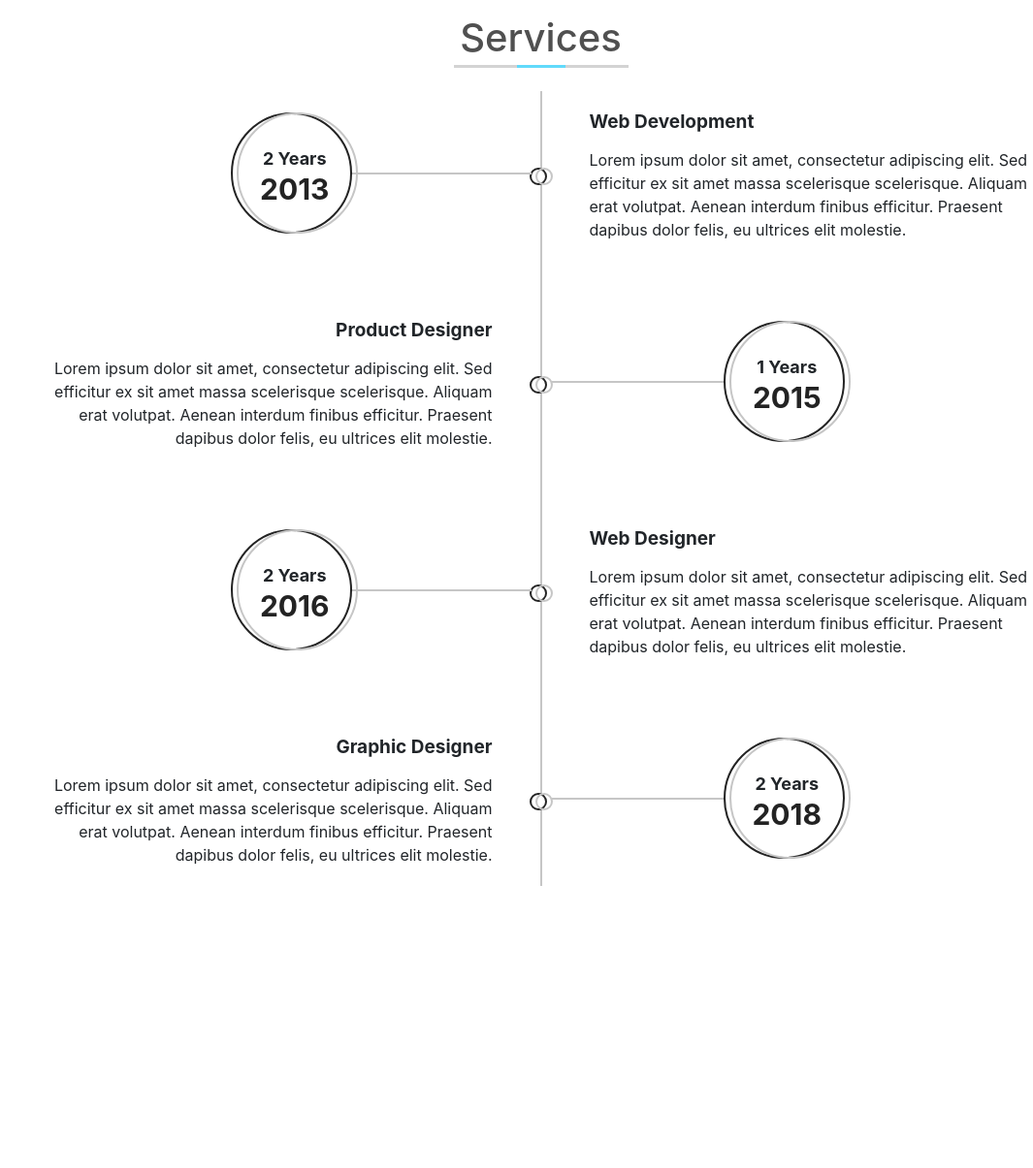
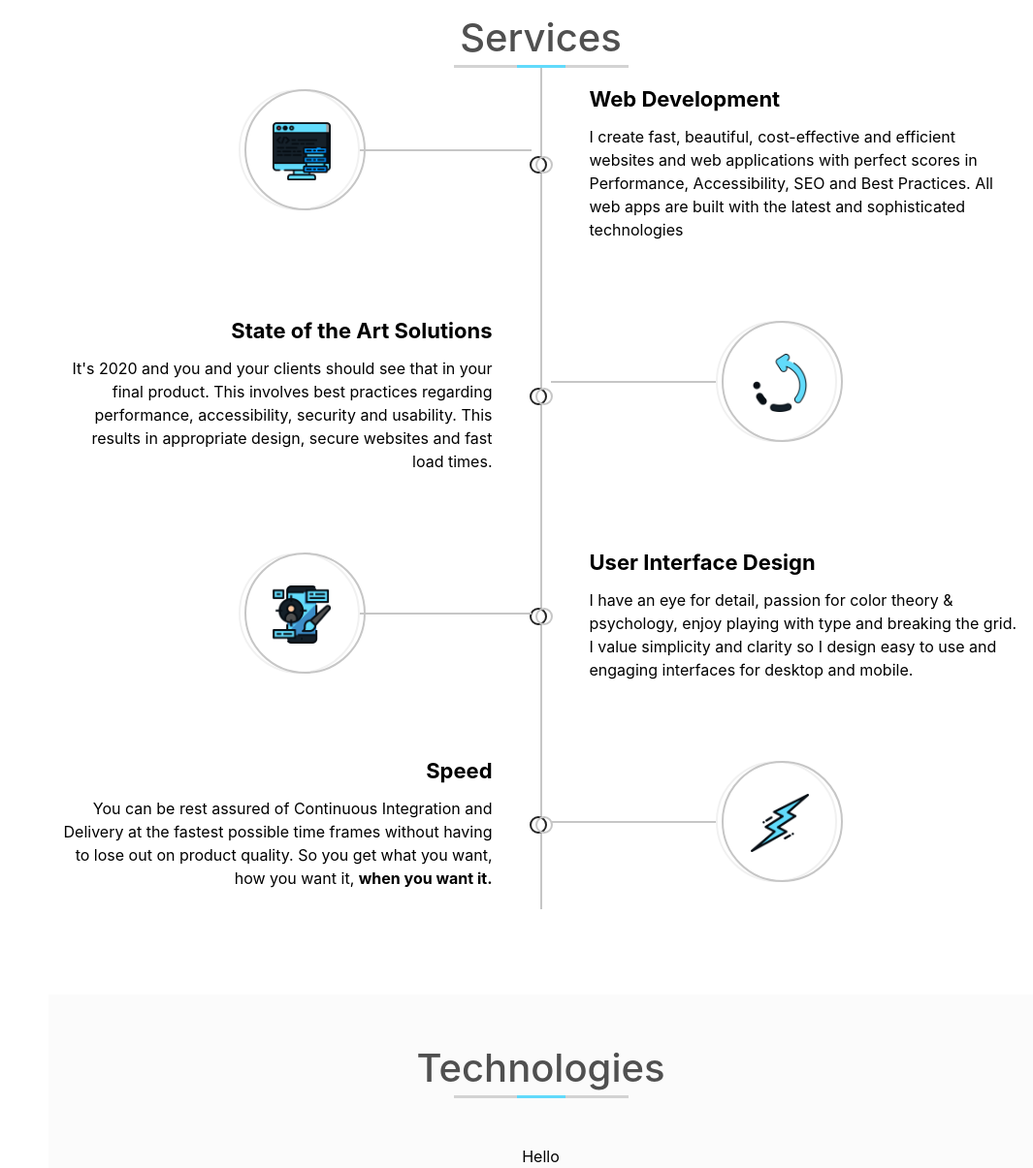
Before and after one commit to adedaniel/My-Website, a Gatsby site: page / in a window 1280 px wide. Shown: the part 1580-2785 px from the top of the page at 97% size, without its empty margins (215-1280 px from the left). Before the commit the page ends 2534 px from the top, so only its background shows below. Built offline with nearby package versions, Linux system fonts and the light colour scheme; Gatsby itself is replaced by a stand-in of ours.

Commit message:
Design Services Screen

```diff
--- a/src/components/HomePages/About.jsx
+++ b/src/components/HomePages/About.jsx
@@ -27,10 +27,10 @@ export default function About() {
 
                   <p className="pFont text-justify invNeutral">
                     <br />
-                    Hi, My name is Adetola Daniel. <br />
+                    Hi, my name is Adetola Daniel. <br />
                     <br />
                     I'm basically a really creative, fun and talented guy. I'm
-                    also an expert front-end web developer whose really good in
+                    also an expert front-end web developer who's really good in
                     React, Next, Gatsby and Vanilla JS as well. I've been coding
                     for about 4 years or so now.
                     <br />
@@ -90,7 +90,6 @@ export default function About() {
         }
         .pFont{
           font-size: 18px;
-          padding-right: 20px
 
         }
         @media(max-width: 767px){
--- a/src/components/HomePages/Services.jsx
+++ b/src/components/HomePages/Services.jsx
@@ -1,34 +1,38 @@
 import React from "react"
+import DevelopmentImage from "../ImageExports/DevelopmentImage"
+import UpdateImage from "../ImageExports/UpdateImage"
+import UIImage from "../ImageExports/UIImage"
+import FastImage from "../ImageExports/FastImage"
 
 export default function Services() {
   return (
-    <div>
-      <div className=" w-100 bgColor pt-5">
+    <div className="bgColor">
+      <div className=" w-100 container  py-5">
         <div className="text-center" id="abilities">
           <h1 className="mb-1 bgGrey">Services</h1>
           <div className="lineWrapper">
             <div className="innerLine"></div>
           </div>
-          <br />
 
-          <div className="main-timeline">
+          <div className="main-timeline respMargin">
             <div className="timeline">
               <div className="icon"></div>
               <div className="date-content">
                 <div className="date-outer">
                   <span className="date">
-                    <span className="month">2 Years</span>
-                    <span className="year">2013</span>
+                    <div className="iconWrapper">
+                      <DevelopmentImage />
+                    </div>
                   </span>
                 </div>
               </div>
               <div className="timeline-content">
                 <h5 className="title">Web Development</h5>
                 <p className="description">
-                  Lorem ipsum dolor sit amet, consectetur adipiscing elit. Sed
-                  efficitur ex sit amet massa scelerisque scelerisque. Aliquam
-                  erat volutpat. Aenean interdum finibus efficitur. Praesent
-                  dapibus dolor felis, eu ultrices elit molestie.
+                  I create fast, beautiful, cost-effective and efficient
+                  websites and web applications with perfect scores in
+                  Performance, Accessibility, SEO and Best Practices. All web
+                  apps are built with the latest and sophisticated technologies
                 </p>
               </div>
             </div>
@@ -38,18 +42,20 @@ export default function Services() {
               <div className="date-content">
                 <div className="date-outer">
                   <span className="date">
-                    <span className="month">1 Years</span>
-                    <span className="year">2015</span>
+                    <div className="iconWrapper">
+                      <UpdateImage />
+                    </div>
                   </span>
                 </div>
               </div>
               <div className="timeline-content">
-                <h5 className="title">Product Designer</h5>
+                <h5 className="title">State of the Art Solutions</h5>
                 <p className="description">
-                  Lorem ipsum dolor sit amet, consectetur adipiscing elit. Sed
-                  efficitur ex sit amet massa scelerisque scelerisque. Aliquam
-                  erat volutpat. Aenean interdum finibus efficitur. Praesent
-                  dapibus dolor felis, eu ultrices elit molestie.
+                  It's 2020 and you and your clients should see that in your
+                  final product. This involves best practices regarding
+                  performance, accessibility, security and usability. This
+                  results in appropriate design, secure websites and fast load
+                  times.
                 </p>
               </div>
             </div>
@@ -59,18 +65,19 @@ export default function Services() {
               <div className="date-content">
                 <div className="date-outer">
                   <span className="date">
-                    <span className="month">2 Years</span>
-                    <span className="year">2016</span>
+                    <div className="iconWrapper">
+                      <UIImage />
+                    </div>
                   </span>
                 </div>
               </div>
               <div className="timeline-content">
-                <h5 className="title">Web Designer</h5>
+                <h5 className="title">User Interface Design</h5>
                 <p className="description">
-                  Lorem ipsum dolor sit amet, consectetur adipiscing elit. Sed
-                  efficitur ex sit amet massa scelerisque scelerisque. Aliquam
-                  erat volutpat. Aenean interdum finibus efficitur. Praesent
-                  dapibus dolor felis, eu ultrices elit molestie.
+                  I have an eye for detail, passion for color theory &amp;
+                  psychology, enjoy playing with type and breaking the grid. I
+                  value simplicity and clarity so I design easy to use and
+                  engaging interfaces for desktop and mobile.
                 </p>
               </div>
             </div>
@@ -80,18 +87,19 @@ export default function Services() {
               <div className="date-content">
                 <div className="date-outer">
                   <span className="date">
-                    <span className="month">2 Years</span>
-                    <span className="year">2018</span>
+                    <div className="iconWrapper">
+                      <FastImage />
+                    </div>
                   </span>
                 </div>
               </div>
               <div className="timeline-content">
-                <h5 className="title">Graphic Designer</h5>
+                <h5 className="title">Speed</h5>
                 <p className="description">
-                  Lorem ipsum dolor sit amet, consectetur adipiscing elit. Sed
-                  efficitur ex sit amet massa scelerisque scelerisque. Aliquam
-                  erat volutpat. Aenean interdum finibus efficitur. Praesent
-                  dapibus dolor felis, eu ultrices elit molestie.
+                  You can be rest assured of Continuous Integration and Delivery
+                  at the fastest possible time frames without having to lose out
+                  on product quality. So you get what you want, how you want it,{" "}
+                  <strong>when you want it.</strong>
                 </p>
               </div>
             </div>
@@ -100,6 +108,10 @@ export default function Services() {
       </div>
       <style jsx>
         {`
+          .iconWrapper {
+            width: 60px;
+            margin: 0 auto;
+          }
           .bgColor {
             background-color: var(--bg);
           }
@@ -110,6 +122,7 @@ export default function Services() {
           }
           .main-timeline {
             position: relative;
+            color: var(--inverseNeutral);
           }
 
           .main-timeline:before {
@@ -222,8 +235,8 @@ export default function Services() {
           }
 
           .main-timeline .date-outer:before {
-            background: #fff;
-            border: 2px solid #232323;
+            background: var(--bg);
+            border: 2px solid var(--inverseGreyText);
             left: -6px;
           }
 
@@ -268,7 +281,7 @@ export default function Services() {
           }
 
           .main-timeline .title {
-            font-size: 19px;
+            font-size: 22px;
             font-weight: 700;
             line-height: 24px;
             margin: 0 0 15px 0;
@@ -301,15 +314,16 @@ export default function Services() {
             .main-timeline .timeline-content {
               padding: 10px 0 10px 30px;
             }
-            .main-timeline .title {
-              font-size: 17px;
-            }
+
             .main-timeline .timeline:nth-child(2n) .timeline-content {
               padding: 10px 30px 10px 0;
             }
           }
 
           @media only screen and (max-width: 767px) {
+            .respMargin {
+              margin-top: 30px;
+            }
             .main-timeline:before {
               margin: 0;
               left: 7px;
--- /dev/null
+++ b/src/components/HomePages/Technologies.jsx
@@ -0,0 +1,88 @@
+import React from "react"
+import { colors } from "../styles/styles"
+
+export default function Technologies() {
+  return (
+    <>
+      <div className="pt-1 bgPrimaryGrey">
+        <div className="text-center mt-5" id="me">
+          <h1 className="mb-1 bgGrey">Technologies</h1>
+          <div className="lineWrapper">
+            <div className="innerLine"></div>
+          </div>
+
+          <div className="mt-5 invNeutral">Hello</div>
+        </div>
+      </div>
+
+      <style>
+        {`
+        .invNeutral{
+          color: var(--inverseNeutral)
+        }
+          .bgGrey{
+            color: var(--greyText);
+
+          }
+          .hoverEffect {
+            background: linear-gradient(
+              to bottom,
+              ${colors.primary} 0%,
+              ${colors.primary} 100%
+            );
+            background-position: 0 80%;
+            background-repeat: repeat-x;
+            background-size: 10px 12px;
+            color: var(--inverseNeutral);
+            text-decoration: none;
+            transition: all 0.5s;
+          }
+          .hoverEffect:hover {
+            background-size: 9px 80px;
+            color: var(--inverseNeutral);
+          }
+          .hImage {
+            height: 567px;
+            padding-top: 20px;
+            padding-bottom: 20px;
+          }
+          .captionArea {
+            display: table-cell;
+            vertical-align: middle;
+          }
+          .pFont{
+            font-size: 18px;
+            padding-right: 20px
+
+          }
+          @media(max-width: 767px){
+            .pFont{
+              padding-right: 0px
+
+            }
+          }
+          @media(max-width: 437px){
+            .h1{
+          font-size: 2.0rem;
+            }
+          }
+      .bgPrimaryGrey{
+        background-color: var(--bgGrey)
+      }
+      .lineWrapper{
+        width: 180px;
+        height: 3px;
+        background: lightgray;
+        margin: 0 auto;
+      }
+      .innerLine{
+        width: 50px;
+      background: var(--primary);
+      height: 3px;
+      margin: 0 auto;
+      }
+      `}
+      </style>
+    </>
+  )
+}
--- a/src/components/Homepage.jsx
+++ b/src/components/Homepage.jsx
@@ -3,6 +3,7 @@ import Intro from "./HomePages/Intro"
 import { useStaticQuery, graphql } from "gatsby"
 import About from "./HomePages/About"
 import Services from "./HomePages/Services"
+import Technologies from "./HomePages/Technologies"
 
 export default function HomePage() {
   const data = useStaticQuery(graphql`
@@ -28,6 +29,7 @@ export default function HomePage() {
       <Intro queryData={queryData} />
       <About />
       <Services />
+      <Technologies />
     </>
   )
 }
--- /dev/null
+++ b/src/components/ImageExports/DevelopmentImage.js
@@ -0,0 +1,38 @@
+import React from "react"
+import { useStaticQuery, graphql } from "gatsby"
+import Img from "gatsby-image"
+
+/*
+ * This component is built using `gatsby-image` to automatically serve optimized
+ * images with lazy loading and reduced file sizes. The image is loaded using a
+ * `useStaticQuery`, which allows us to load the image from directly within this
+ * component, rather than having to pass the image data down from pages.
+ *
+ * For more information, see the docs:
+ * - `gatsby-image`: https://gatsby.dev/gatsby-image
+ * - `useStaticQuery`: https://www.gatsbyjs.org/docs/use-static-query/
+ */
+
+const DevelopmentImage = () => {
+  const data = useStaticQuery(graphql`
+    query {
+      placeholderImage: file(relativePath: { eq: "development.png" }) {
+        childImageSharp {
+          fluid {
+            ...GatsbyImageSharpFluid
+          }
+        }
+      }
+    }
+  `)
+
+  return (
+    <Img
+      objectFit="cover"
+      className="w-100"
+      fluid={data.placeholderImage.childImageSharp.fluid}
+    />
+  )
+}
+
+export default DevelopmentImage
--- /dev/null
+++ b/src/components/ImageExports/FastImage.js
@@ -0,0 +1,38 @@
+import React from "react"
+import { useStaticQuery, graphql } from "gatsby"
+import Img from "gatsby-image"
+
+/*
+ * This component is built using `gatsby-image` to automatically serve optimized
+ * images with lazy loading and reduced file sizes. The image is loaded using a
+ * `useStaticQuery`, which allows us to load the image from directly within this
+ * component, rather than having to pass the image data down from pages.
+ *
+ * For more information, see the docs:
+ * - `gatsby-image`: https://gatsby.dev/gatsby-image
+ * - `useStaticQuery`: https://www.gatsbyjs.org/docs/use-static-query/
+ */
+
+const FastImage = () => {
+  const data = useStaticQuery(graphql`
+    query {
+      placeholderImage: file(relativePath: { eq: "fast.png" }) {
+        childImageSharp {
+          fluid {
+            ...GatsbyImageSharpFluid
+          }
+        }
+      }
+    }
+  `)
+
+  return (
+    <Img
+      objectFit="cover"
+      className="w-100"
+      fluid={data.placeholderImage.childImageSharp.fluid}
+    />
+  )
+}
+
+export default FastImage
--- /dev/null
+++ b/src/components/ImageExports/UIImage.js
@@ -0,0 +1,38 @@
+import React from "react"
+import { useStaticQuery, graphql } from "gatsby"
+import Img from "gatsby-image"
+
+/*
+ * This component is built using `gatsby-image` to automatically serve optimized
+ * images with lazy loading and reduced file sizes. The image is loaded using a
+ * `useStaticQuery`, which allows us to load the image from directly within this
+ * component, rather than having to pass the image data down from pages.
+ *
+ * For more information, see the docs:
+ * - `gatsby-image`: https://gatsby.dev/gatsby-image
+ * - `useStaticQuery`: https://www.gatsbyjs.org/docs/use-static-query/
+ */
+
+const UIImage = () => {
+  const data = useStaticQuery(graphql`
+    query {
+      placeholderImage: file(relativePath: { eq: "ui.png" }) {
+        childImageSharp {
+          fluid {
+            ...GatsbyImageSharpFluid
+          }
+        }
+      }
+    }
+  `)
+
+  return (
+    <Img
+      objectFit="cover"
+      className="w-100"
+      fluid={data.placeholderImage.childImageSharp.fluid}
+    />
+  )
+}
+
+export default UIImage
--- /dev/null
+++ b/src/components/ImageExports/UpdateImage.js
@@ -0,0 +1,38 @@
+import React from "react"
+import { useStaticQuery, graphql } from "gatsby"
+import Img from "gatsby-image"
+
+/*
+ * This component is built using `gatsby-image` to automatically serve optimized
+ * images with lazy loading and reduced file sizes. The image is loaded using a
+ * `useStaticQuery`, which allows us to load the image from directly within this
+ * component, rather than having to pass the image data down from pages.
+ *
+ * For more information, see the docs:
+ * - `gatsby-image`: https://gatsby.dev/gatsby-image
+ * - `useStaticQuery`: https://www.gatsbyjs.org/docs/use-static-query/
+ */
+
+const UpdateImage = () => {
+  const data = useStaticQuery(graphql`
+    query {
+      placeholderImage: file(relativePath: { eq: "updated.png" }) {
+        childImageSharp {
+          fluid {
+            ...GatsbyImageSharpFluid
+          }
+        }
+      }
+    }
+  `)
+
+  return (
+    <Img
+      objectFit="cover"
+      className="w-100"
+      fluid={data.placeholderImage.childImageSharp.fluid}
+    />
+  )
+}
+
+export default UpdateImage
--- a/src/components/layout.js
+++ b/src/components/layout.js
@@ -47,6 +47,7 @@ const Layout = ({ children }) => {
           --primary: ${colors.primary};
           --neutral: ${colors.white};
           --greyText: ${colors.darkTextGrey};
+          --inverseGreyText: ${colors.lightTextGrey};
           --bgGrey: ${colors.primaryGrey};
           --inverseNeutral: ${colors.dark};
           --scrollHover: #a5a5a5;
@@ -65,6 +66,7 @@ const Layout = ({ children }) => {
           --inverseNeutral: ${colors.white};
           --bg: ${colors.secondary};
           --greyText: ${colors.lightTextGrey};
+          --inverseGreyText: ${colors.darkTextGrey};
           --bgGrey: ${colors.secondaryGrey};
           --lineGrey: #5a5a5a;
           --scrollHover: #d0d0d0;
--- a/src/components/menubar.js
+++ b/src/components/menubar.js
@@ -19,7 +19,6 @@ function useWindowSize() {
 }
 function Header() {
   const [width, height] = useWindowSize()
-  const [dark, setDark] = useState(true)
   const [active, setActive] = useState(1)
   const [topClass, setTopClass] = useState("")
 
```
Also changed, not shown: src/images/development.png (added), src/images/fast.png (added), src/images/ui.png (added), src/images/updated.png (added). Lines whose indentation alone changed are shown as unchanged.
